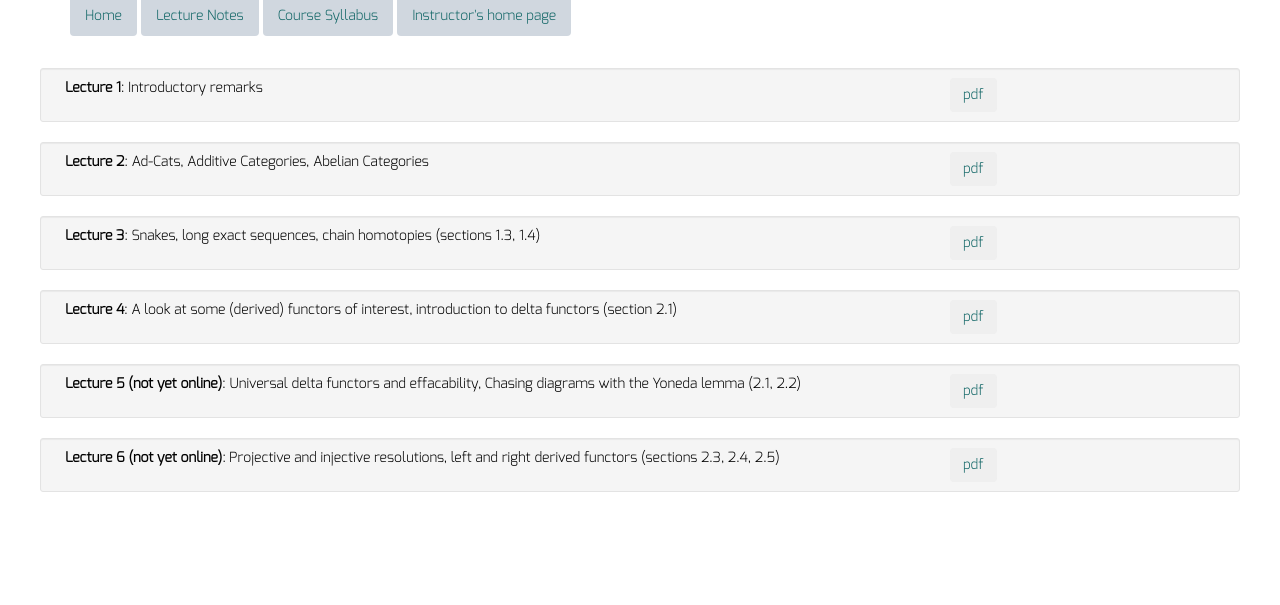
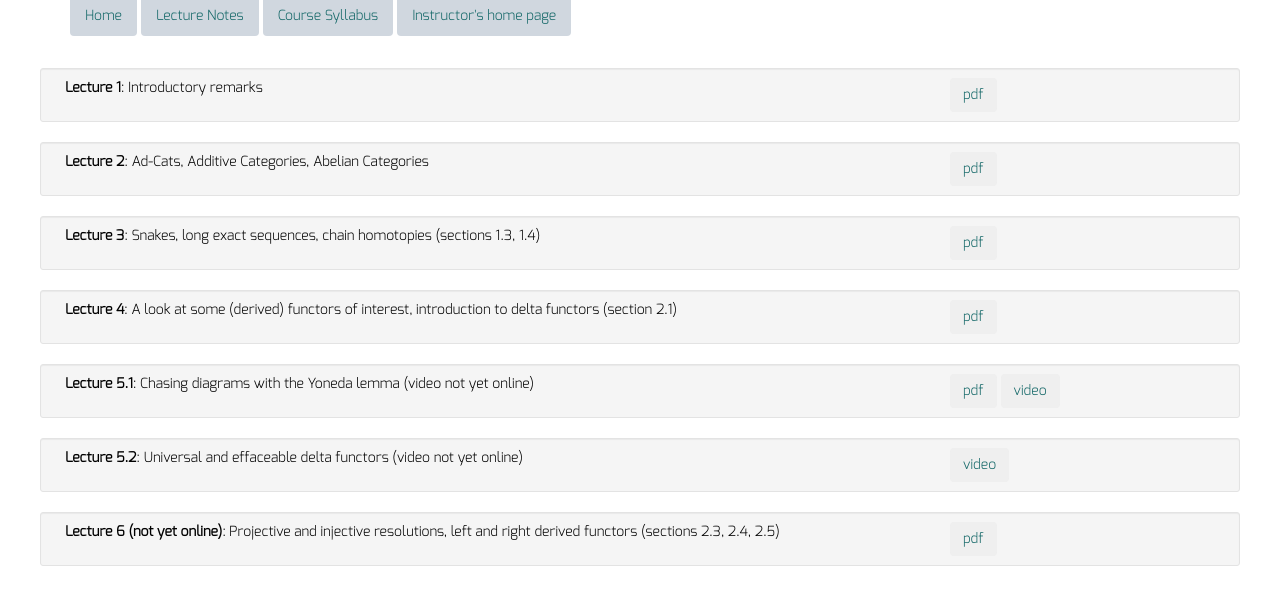
Before and after one commit to dkrashen/probability, a Jekyll site: the page built from lectures/index.html, in a window 1280 px wide, cut to the strip 184-789 px from the top of the page. Built offline with Jekyll 4.4.1, drawn with Linux system fonts in a browser that asks for light colours; nearby versions of some CDN libraries.

Commit message:
add lecture 5.1, video linkage

```diff
--- a/_data/lectures.yml
+++ b/_data/lectures.yml
@@ -12,10 +12,16 @@
   description: "A look at some (derived) functors of interest, introduction
   to delta functors (section 2.1)"
 
-- title: "Lecture 5 (not yet online)"
-  filename: ""
-  description: "Universal delta functors and effacability, Chasing diagrams
-  with the Yoneda lemma (2.1, 2.2)"
+- title: "Lecture 5.1"
+  filename: "lecture5.1.pdf"
+  video_url: ""
+  description: "Chasing diagrams with the Yoneda lemma (video not yet
+  online)"
+
+- title: "Lecture 5.2"
+  video_url: ""
+  description: "Universal and effaceable delta functors (video not yet
+  online)"
 
 - title: "Lecture 6 (not yet online)"
   filename: ""
--- a/lectures/index.html
+++ b/lectures/index.html
@@ -8,8 +8,14 @@
 	  <b>{{l.title}}</b>: {{l.description}}
 	</div>
 	<div class="col-md-3">
+    {% if l.filename %}
 		<a href="{{ l.filename }}"><button type="button"
     class="btn btn-lnk btn-spaced">pdf</button></a>
+    {% endif %}
+    {% if l.video_url %}
+    <a href="{{ l.vieo_url }}"><button type="button"
+    class="btn btn-lnk btn-spaced">video</button></a>
+    {% endif %}
 	</div>
 </div>
 {% endfor %}
```
Also changed, not shown: 1 other file.
